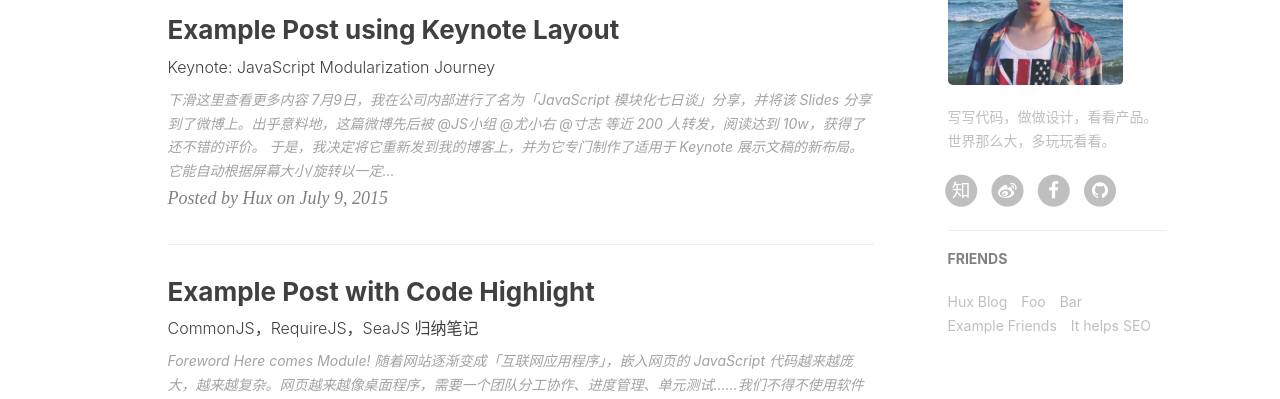
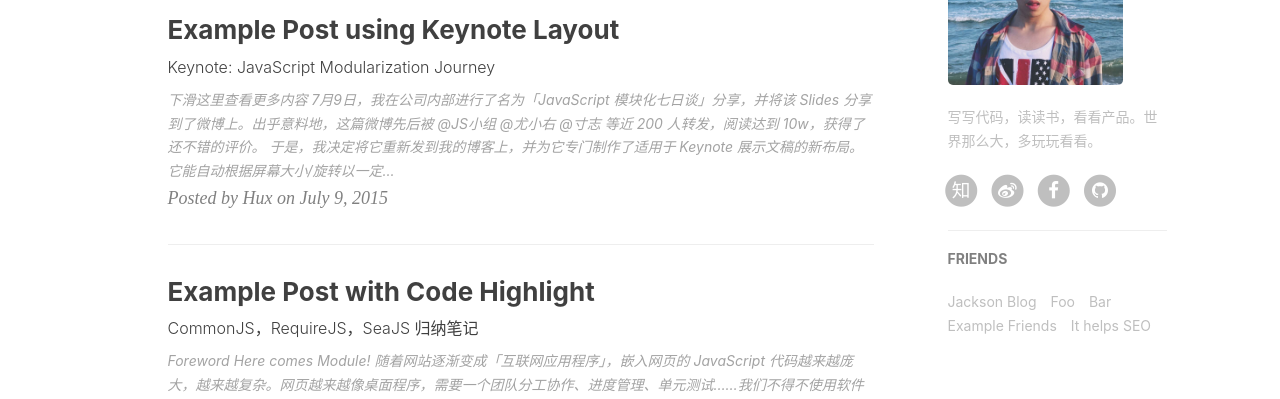
Before and after one commit to jacksoncode/blog, a Jekyll site: the page built from index.html, in a window 1280 px wide. Shown: the part 716-1115 px from the top of the page. Built offline with Jekyll 4.4.1, drawn with Linux system fonts in a browser that asks for light colours; nearby versions of some CDN libraries; the list of posts is cut into pages by our own code; comment, search, counter and statistics services are not loaded.

Commit message:
modify bug

```diff
--- a/_config.yml
+++ b/_config.yml
@@ -74,7 +74,7 @@ ga_domain: jacksoncode.github.io
 
 # Sidebar settings
 sidebar: true                           # whether or not using Sidebar.
-sidebar-about-description: "写写代码，做做设计，看看产品。世界那么大，多玩玩看看。"
+sidebar-about-description: "写写代码，读读书，看看产品。世界那么大，多玩玩看看。"
 sidebar-avatar: /img/avatar-hux.jpg      # use absolute URL, seeing it's used in both `/` and `/about/`
 
 
@@ -88,8 +88,8 @@ featured-condition-size: 1              # A tag will be featured if the size of
 # Friends
 friends: [
     {
-        title: "Hux Blog",
-        href: "http://huangxuan.me"
+        title: "Jackson Blog",
+        href: "https://jacksoncode.github.io"
     },{
         title: "Foo",
         href: "#"
--- a/_includes/head.html
+++ b/_includes/head.html
@@ -5,7 +5,8 @@
     <meta name="viewport" content="width=device-width, initial-scale=1">
     <meta name="description" content="{{ site.description }}">
     <meta name="keyword"  content="{{ site.keyword }}">
-    <link rel="shortcut icon" href="{{ site.baseurl }}/img/favicon.ico">
+    <!-- <link rel="shortcut icon" href="{{ site.baseurl }}/img/favicon.ico"> -->
+    <LINK rel="Bookmark" href="http://uploadico.55.la/upload/ico/2017/05/21/16/00_1495357137.ico" >
 
     <title>{% if page.title %}{{ page.title }} - {{ site.SEOTitle }}{% else %}{{ site.SEOTitle }}{% endif %}</title>
 
--- a/_layouts/post.html
+++ b/_layouts/post.html
@@ -71,7 +71,8 @@ layout: default
                 	</div>
                 	<!-- City版安装代码已完成 -->
                 	{% endif %}
-<!--
+
+<!--  多说即将关闭，多说分享和评论删除。
                 {% if site.duoshuo_share && site.duoshuo_username %}
                 <!-- 多说 Share start -->
                 </style>
```
